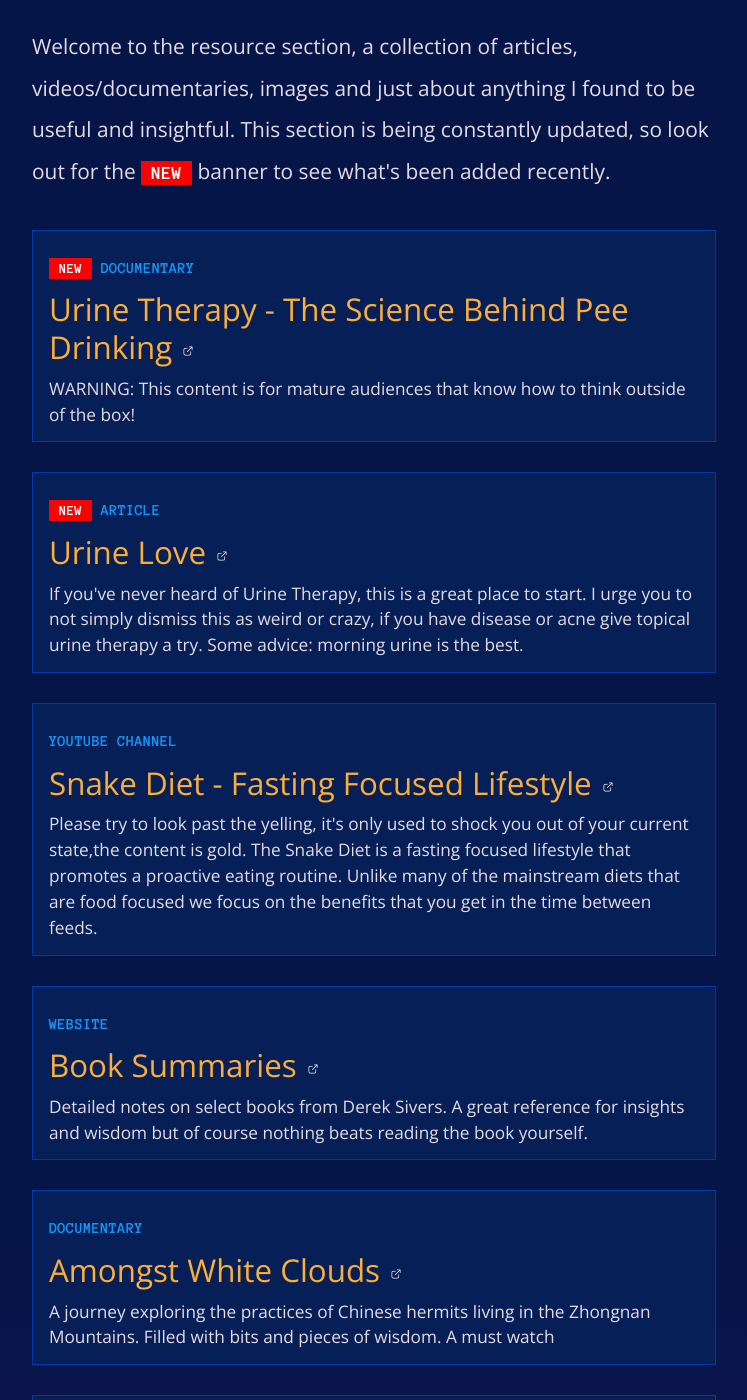
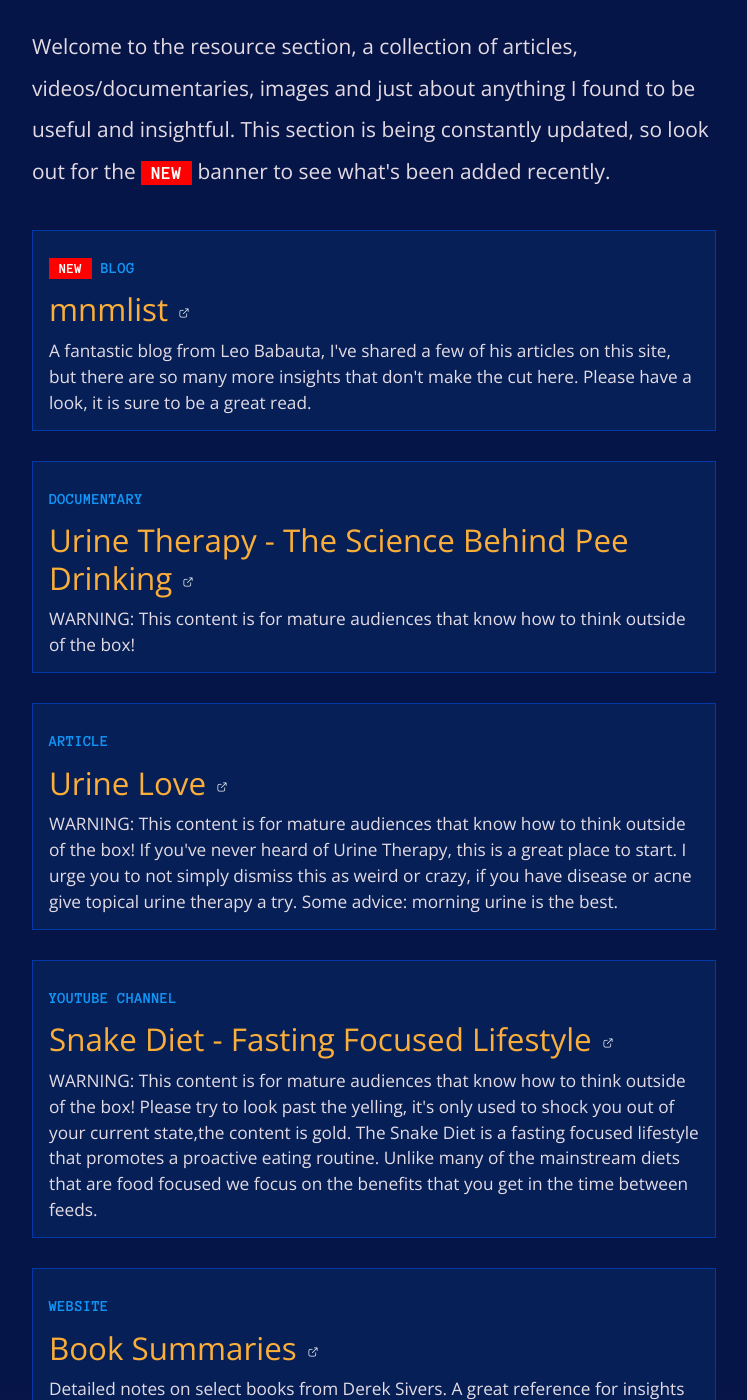
Before and after one commit to HenrikSimen/doing-non-doing, a Jekyll site: the page built from resources.html, in a window 1280 px wide and 1400 px high, scrolled down 320 px. Shown: the whole window, without its empty margins (266-1013 px from the left). Built offline with Jekyll 4.4.1, drawn with Linux system fonts in a browser that asks for light colours.

Commit message:
Update resources.yml

```diff
--- a/_data/resources.yml
+++ b/_data/resources.yml
@@ -29,20 +29,27 @@
 - title: 'Snake Diet - Fasting Focused Lifestyle'
   category: Youtube Channel
   content:  https://www.youtube.com/channel/UC_yUeH8TsG5pxqvkOxBtsFA
-  description: "Please try to look past the yelling, it's only used to shock you out of your current state,the content is gold. The Snake Diet is a fasting focused lifestyle that promotes a proactive eating routine. Unlike many of the mainstream diets that are food focused we focus on the benefits that you get in the time between feeds."
+  description: "WARNING: This content is for mature audiences that know how to think outside of the box! Please try to look past the yelling, it's only used to shock you out of your current state,the content is gold. The Snake Diet is a fasting focused lifestyle that promotes a proactive eating routine. Unlike many of the mainstream diets that are food focused we focus on the benefits that you get in the time between feeds."
   new: "no"
   date: 2018-11-24
 
 - title: Urine Love
   category: Article
   content:  http://www.mit.edu/people/scottm/good/urine.html
-  description: "If you've never heard of Urine Therapy, this is a great place to start. I urge you to not simply dismiss this as weird or crazy, if you have disease or acne give topical urine therapy a try. Some advice: morning urine is the best."
-  new: "yes"
+  description: "WARNING: This content is for mature audiences that know how to think outside of the box! If you've never heard of Urine Therapy, this is a great place to start. I urge you to not simply dismiss this as weird or crazy, if you have disease or acne give topical urine therapy a try. Some advice: morning urine is the best."
+  new: "no"
   date: 2018-11-27
 
 - title: "Urine Therapy - The Science Behind Pee Drinking"
   category: Documentary
   content:  https://youtu.be/LMi7NuS9Wpg
   description: "WARNING: This content is for mature audiences that know how to think outside of the box!"
+  new: "no"
+  date: 2018-11-27
+
+- title: mnmlist
+  category: Blog
+  content:  http://mnmlist.com
+  description: "A fantastic blog from Leo Babauta, I've shared a few of his articles on this site, but there are so many more insights that don't make the cut here. Please have a look, it is sure to be a great read."
   new: "yes"
-  date: 2018-11-27
+  date: 2018-11-29
```
